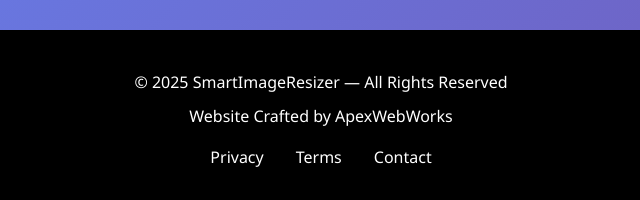
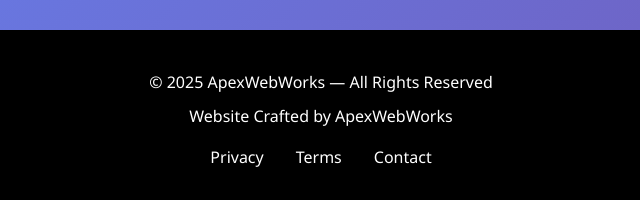
Before and after one commit to bytebrilliancetools/Smart-Image-Resizer-Tool, a plain HTML site: page index.html in a window 1280 px wide. Shown: the part 1600-1800 px from the top of the page, 319-959 px from the left. Drawn offline with Linux system fonts and the light colour scheme.

Commit message:
Update index.html

```diff
--- a/index.html
+++ b/index.html
@@ -173,7 +173,7 @@
     <!-- Footer -->
     <footer class="footer">
         <div class="container">
-            <p>© 2025 SmartImageResizer — All Rights Reserved</p>
+            <p>© 2025 ApexWebWorks — All Rights Reserved</p>
             <p>Website Crafted by ApexWebWorks</p>
             <div class="footer-links">
                 <a href="privacy.html">Privacy</a>
```
